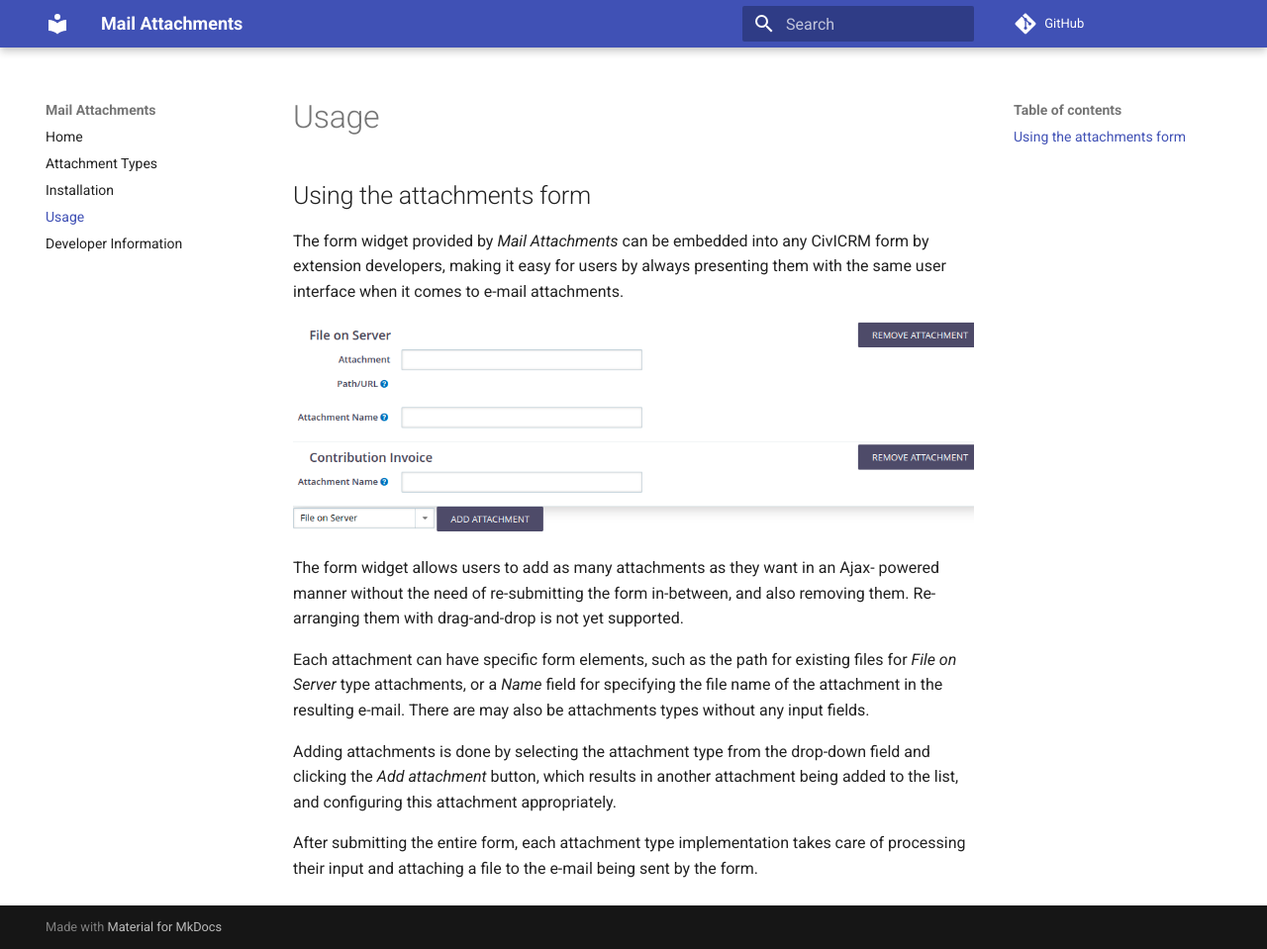
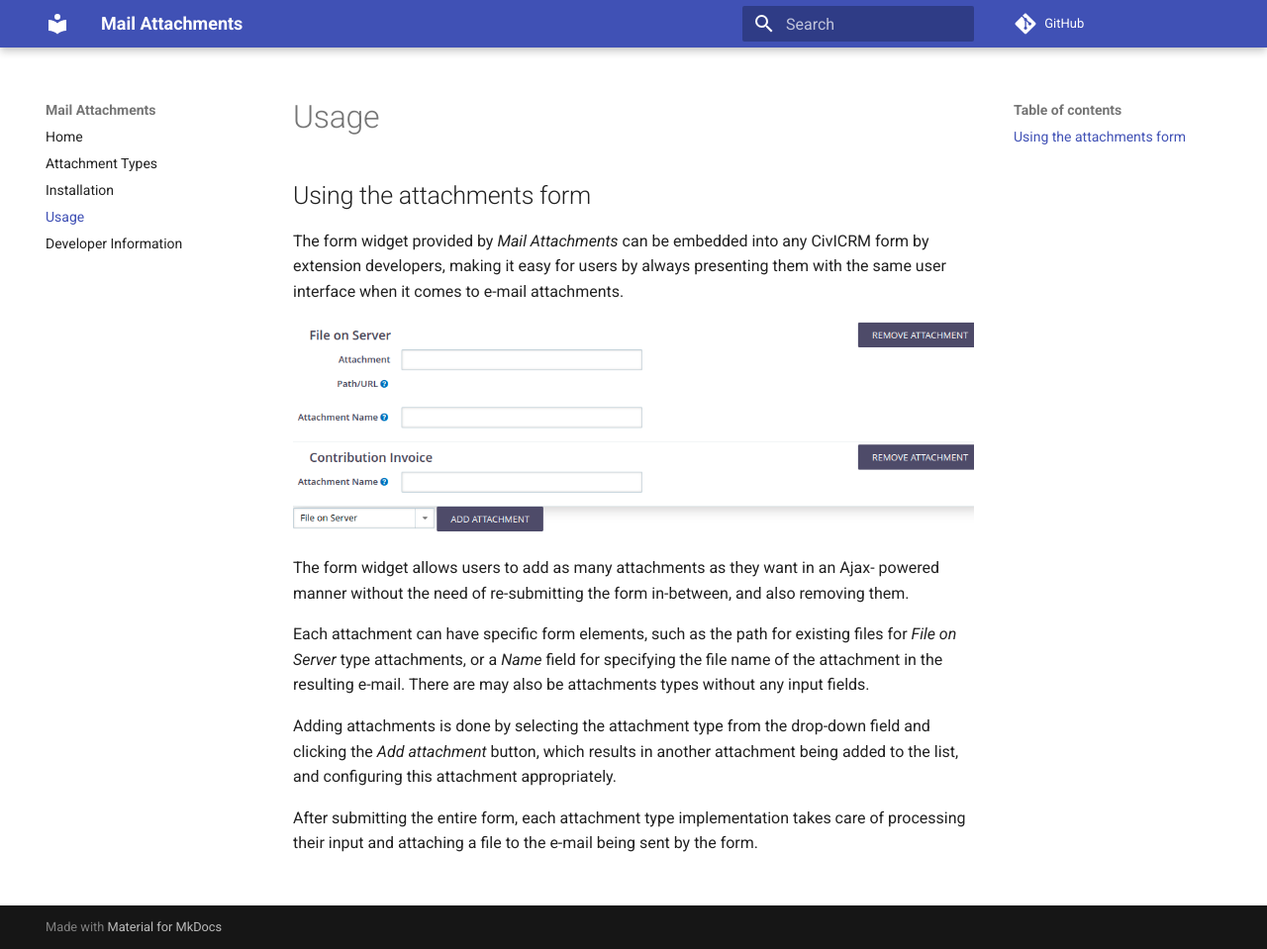
Before and after one commit to systopia/de.systopia.mailattachment, an MkDocs documentation site: the page built from docs/usage.md, in a window 1280 px wide and 959 px high. Shown: the whole window at 99% size. Built offline with MkDocs 1.6.1 and Material for MkDocs 9.7.7, drawn with Linux system fonts in a browser that asks for light colours; comment, search, counter and statistics services are not loaded.

Commit message:
Remove unnecessary phrase from documentation

```diff
--- a/docs/usage.md
+++ b/docs/usage.md
@@ -10,7 +10,7 @@ with the same user interface when it comes to e-mail attachments.
 
 The form widget allows users to add as many attachments as they want in an Ajax-
 powered manner without the need of re-submitting the form in-between, and also
-removing them. Re-arranging them with drag-and-drop is not yet supported.
+removing them.
 
 Each attachment can have specific form elements, such as the path for existing
 files for _File on Server_ type attachments, or a *Name* field for specifying
```
